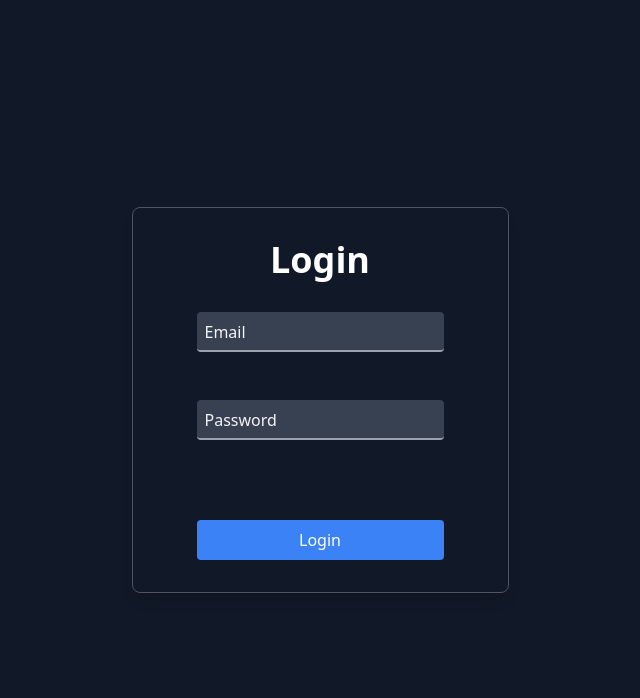
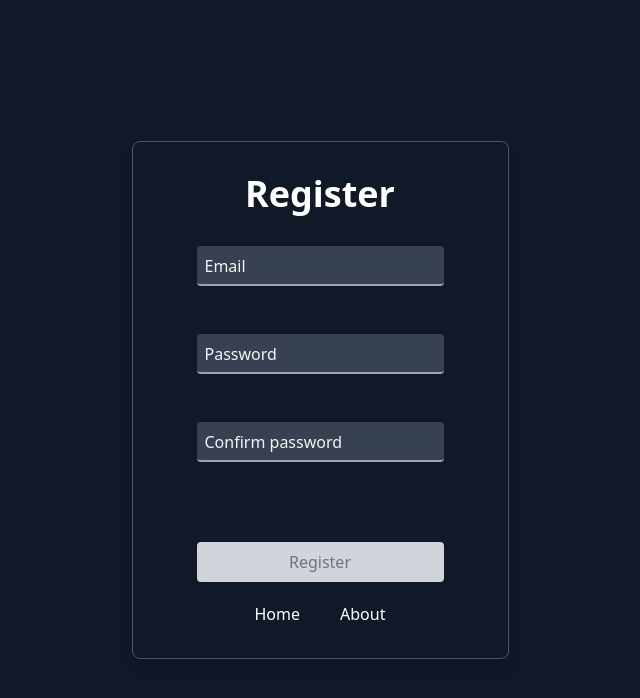
Before and after one commit to Piootrekk/vue-movie-reviews, a Vue app: page / in a window 1280 px wide. Shown: the top 698 px of the page, without its empty margins (320-960 px from the left). Built offline with nearby package versions, Linux system fonts and the light colour scheme; no server answers; what vue3-click-away would draw is missing.

Commit message:
home&about links

```diff
--- a/src/App.vue
+++ b/src/App.vue
@@ -1,15 +1,15 @@
 <template>
-  <LoginPage />
+  <RegisterPage/>
 </template>
 
 <script>
-//import RegisterPage from "./views/RegisterPage.vue";
+import RegisterPage from "./views/RegisterPage.vue";
 // import HomePage from "./views/HomePage.vue";
-import LoginPage from "./views/LoginPage.vue";
+//import LoginPage from "./views/LoginPage.vue";
 
 export default {
   components: {
-    LoginPage,
+    RegisterPage,
   },
   name: "App",
 };
--- a/src/components/CustomInput.vue
+++ b/src/components/CustomInput.vue
@@ -24,7 +24,7 @@
 </template>
 
 <script setup>
-import { defineProps, ref, defineEmits } from "vue";
+import { defineProps, defineEmits, ref } from "vue";
 
 defineProps({
   label: {
@@ -42,6 +42,7 @@ defineProps({
 });
 
 const isValid = ref(true);
+
 const emit = defineEmits(["update:modelValue", "handleInput"]);
 
 const handleInput = (e) => {
--- /dev/null
+++ b/src/components/HomeAboutLinks.vue
@@ -0,0 +1,12 @@
+<template>
+  <ul class="flex justify-center mt-5">
+    <li class="mx-5 hover:text-gray-400 cursor-pointer">Home</li>
+    <li class="mx-5 hover:text-gray-400 cursor-pointer">About</li>
+  </ul>
+</template>
+
+<script>
+export default {
+  name: "HomeAboutLinks",
+};
+</script>
--- a/src/layout/Header/HeaderNavItems.vue
+++ b/src/layout/Header/HeaderNavItems.vue
@@ -35,16 +35,25 @@ export default {
   setup() {
     const store = useStore();
 
-    // Access getters using the module namespace
-    const isPopularMovies = computed(() => store.getters["popularModule/isPopular"].movie);
-    const isPopularTvShows = computed(() => store.getters["popularModule/isPopular"].tvShow);
+    const isPopularMovies = computed(
+      () => store.getters["popularModule/isPopular"].movie
+    );
+    const isPopularTvShows = computed(
+      () => store.getters["popularModule/isPopular"].tvShow
+    );
 
     const setPopularMoviesTrue = () => {
-      store.commit("popularModule/setIsPopular", { movie: true, tvShow: false });
+      store.commit("popularModule/setIsPopular", {
+        movie: true,
+        tvShow: false,
+      });
     };
 
     const setPopularShowsTrue = () => {
-      store.commit("popularModule/setIsPopular", { movie: false, tvShow: true });
+      store.commit("popularModule/setIsPopular", {
+        movie: false,
+        tvShow: true,
+      });
     };
 
     return {
--- /dev/null
+++ b/src/views/About.vue
@@ -0,0 +1,5 @@
+<template>
+
+</template>
+
+<script></script>
--- a/src/views/LoginPage.vue
+++ b/src/views/LoginPage.vue
@@ -19,8 +19,8 @@
         type="password"
         autocomplete="password"
       />
-
       <CustomButton label="Login" :isLoading="isLoading" :handleClick="login" />
+      <HomeAboutLinks />
     </form>
   </div>
 </template>
@@ -29,6 +29,7 @@
 import { useStore } from "vuex";
 import CustomInput from "@/components/CustomInput.vue";
 import CustomButton from "@/components/CustomButton.vue";
+import HomeAboutLinks from "@/components/HomeAboutLinks.vue";
 import { ref } from "vue";
 
 export default {
@@ -36,6 +37,7 @@ export default {
   components: {
     CustomInput,
     CustomButton,
+    HomeAboutLinks,
   },
   setup() {
     const store = useStore();
--- a/src/views/RegisterPage.vue
+++ b/src/views/RegisterPage.vue
@@ -36,6 +36,7 @@
         :isLoading="isLoading"
         :handleClick="register"
       />
+      <HomeAboutLinks />
     </form>
   </div>
 </template>
@@ -44,6 +45,7 @@
 import { useStore } from "vuex";
 import CustomInput from "@/components/CustomInput.vue";
 import CustomButton from "@/components/CustomButton.vue";
+import HomeAboutLinks from "@/components/HomeAboutLinks.vue";
 import { ref, computed } from "vue";
 
 export default {
@@ -51,6 +53,7 @@ export default {
   components: {
     CustomInput,
     CustomButton,
+    HomeAboutLinks,
   },
   setup() {
     const store = useStore();
```
